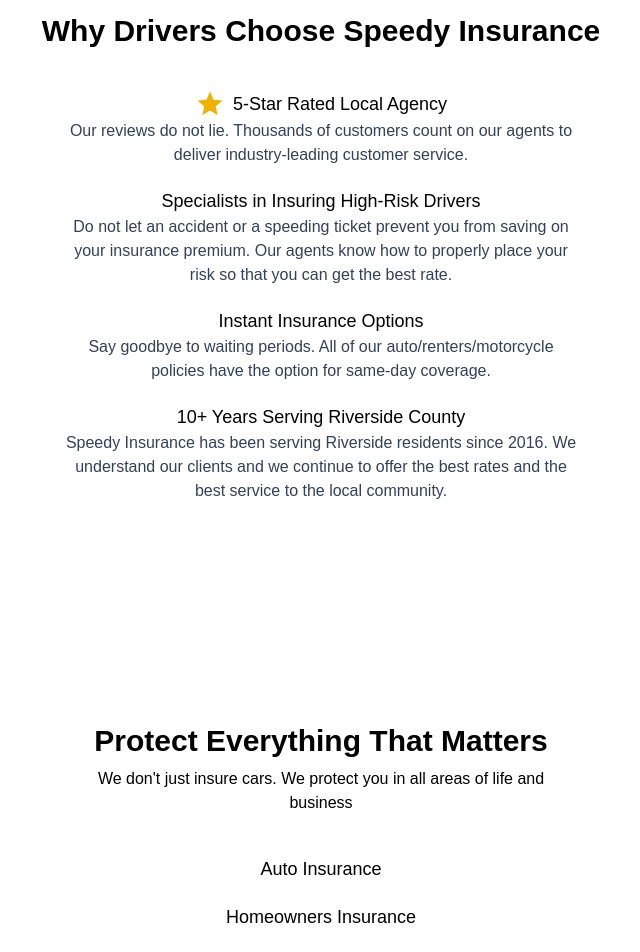
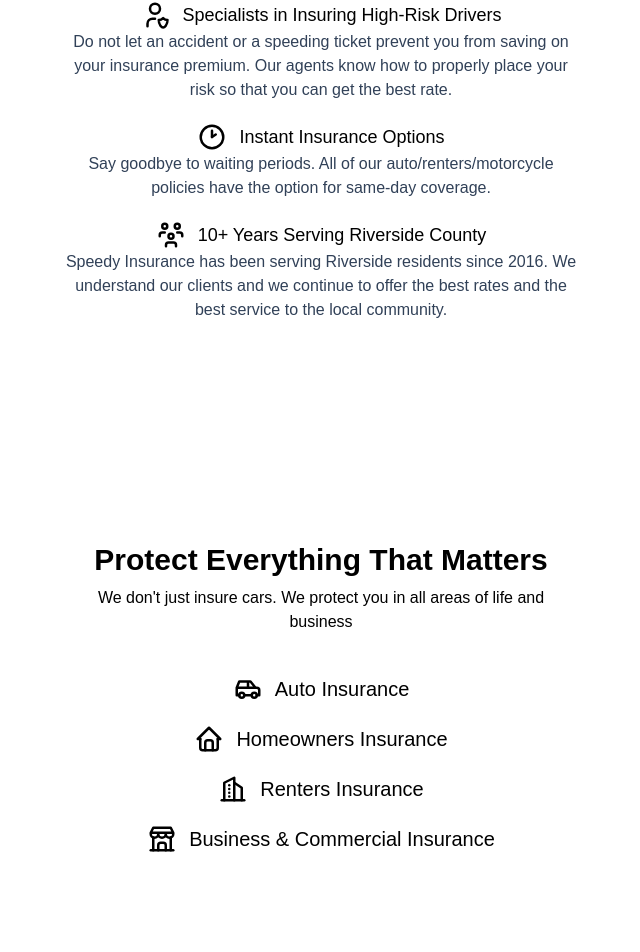
Before and after one commit to heyyysus/speedy-lead-page, a Next.js app: page /quote/1 in a window 1280 px wide. Before the commit this address had no page. Shown: the part 1639-2591 px from the top of the page, without its empty margins (319-959 px from the left). Built offline with nearby package versions, Linux system fonts and the light colour scheme.

Commit message:
add icons, make quote form universal

```diff
--- a/app/CEOSection.tsx
+++ b/app/CEOSection.tsx
@@ -4,6 +4,7 @@
 export const CEOSection = () => {
     return(
     <div className="flex flex-col w-full py-20 bg-white mt-10 items-center">
+        <div><h1 className="text-nowrap mb-10 text-xl md:text-3xl font-bold">Our Agents</h1></div>
         <div className="flex flex-row max-w-256 items-center">
             <Image className="rounded-md" src="/tony_portrait.png" width={128} height={192} alt="Tony Dabouqi CEO" />
             <div className="ml-5">
--- a/app/Header.tsx
+++ b/app/Header.tsx
@@ -68,11 +68,11 @@
                     {/* Dropdown */}
                     {dropdown && (
                         <div className="text-nowrap absolute top-full left-0 pt-1 bg-white border border-gray-200 rounded shadow-lg z-50">
-                        <a href="/auto" className="block px-4 py-2 hover:bg-gray-100">Auto Insurance</a>
-                        <a href="#" className="block px-4 py-2 hover:bg-gray-100">Motorcycle Insurance</a>
-                        <a href="#" className="block px-4 py-2 hover:bg-gray-100">Home Insurance</a>
-                        <a href="#" className="block px-4 py-2 hover:bg-gray-100">Renters Insurance</a>
-                        <a href="#" className="block px-4 py-2 hover:bg-gray-100">Commercial Insurance</a>
+                        <a href="/quote/auto" className="block px-4 py-2 hover:bg-gray-100">Auto Insurance</a>
+                        <a href="/quote/motorcycle" className="block px-4 py-2 hover:bg-gray-100">Motorcycle Insurance</a>
+                        <a href="/quote/home" className="block px-4 py-2 hover:bg-gray-100">Home Insurance</a>
+                        <a href="/quote/renters" className="block px-4 py-2 hover:bg-gray-100">Renters Insurance</a>
+                        <a href="/quote/business" className="block px-4 py-2 hover:bg-gray-100">Commercial Insurance</a>
                         </div>
                     )}
 
--- /dev/null
+++ b/app/Icons.tsx
@@ -0,0 +1,87 @@
+
+
+export const CarIcon = () => {
+    return (
+        <svg xmlns="http://www.w3.org/2000/svg" width="30" height="30" viewBox="0 0 24 24" fill="none" stroke="currentColor" strokeWidth="2" strokeLinecap="round" strokeLinejoin="round" className="icon icon-tabler icons-tabler-outline icon-tabler-car">
+            <path stroke="none" d="M0 0h24v24H0z" fill="none" />
+            <path d="M5 17a2 2 0 1 0 4 0a2 2 0 1 0 -4 0" />
+            <path d="M15 17a2 2 0 1 0 4 0a2 2 0 1 0 -4 0" />
+            <path d="M5 17h-2v-6l2 -5h9l4 5h1a2 2 0 0 1 2 2v4h-2m-4 0h-6m-6 -6h15m-6 0v-5" />
+        </svg>
+    )
+}
+
+export const HomeIcon = () => {
+    return (
+        <svg xmlns="http://www.w3.org/2000/svg" width="30" height="30" viewBox="0 0 24 24" fill="none" stroke="currentColor" strokeWidth="2" strokeLinecap="round" strokeLinejoin="round" className="icon icon-tabler icons-tabler-outline icon-tabler-home">
+            <path stroke="none" d="M0 0h24v24H0z" fill="none" />
+            <path d="M5 12l-2 0l9 -9l9 9l-2 0" />
+            <path d="M5 12v7a2 2 0 0 0 2 2h10a2 2 0 0 0 2 -2v-7" />
+            <path d="M9 21v-6a2 2 0 0 1 2 -2h2a2 2 0 0 1 2 2v6" />
+        </svg>
+    );
+}
+
+export const ApartmentIcon = () => {
+    return (
+        <svg xmlns="http://www.w3.org/2000/svg" width="30" height="30" viewBox="0 0 24 24" fill="none" stroke="currentColor" strokeWidth="2" strokeLinecap="round" strokeLinejoin="round" className="icon icon-tabler icons-tabler-outline icon-tabler-building-skyscraper">
+            <path stroke="none" d="M0 0h24v24H0z" fill="none" />
+            <path d="M3 21l18 0" />
+            <path d="M5 21v-14l8 -4v18" />
+            <path d="M19 21v-10l-6 -4" />
+            <path d="M9 9l0 .01" />
+            <path d="M9 12l0 .01" />
+            <path d="M9 15l0 .01" />
+            <path d="M9 18l0 .01" />
+        </svg>
+    );
+}
+
+export const ShopIcon = () => {
+    return (
+        <svg xmlns="http://www.w3.org/2000/svg" width="30" height="30" viewBox="0 0 24 24" fill="none" stroke="currentColor" strokeWidth="2" strokeLinecap="round" strokeLinejoin="round" className="icon icon-tabler icons-tabler-outline icon-tabler-building-store">
+            <path stroke="none" d="M0 0h24v24H0z" fill="none" />
+            <path d="M3 21l18 0" />
+            <path d="M3 7v1a3 3 0 0 0 6 0v-1m0 1a3 3 0 0 0 6 0v-1m0 1a3 3 0 0 0 6 0v-1h-18l2 -4h14l2 4" />
+            <path d="M5 21l0 -10.15" />
+            <path d="M19 21l0 -10.15" />
+            <path d="M9 21v-4a2 2 0 0 1 2 -2h2a2 2 0 0 1 2 2v4" />
+        </svg>
+    );
+}
+
+export const InsuranceAgentIcon = () => {
+    return (
+        <svg xmlns="http://www.w3.org/2000/svg" width="30" height="30" viewBox="0 0 24 24" fill="none" stroke="currentColor" strokeWidth="2" strokeLinecap="round" strokeLinejoin="round" className="icon icon-tabler icons-tabler-outline icon-tabler-user-shield">
+            <path stroke="none" d="M0 0h24v24H0z" fill="none" />
+            <path d="M6 21v-2a4 4 0 0 1 4 -4h2" />
+            <path d="M22 16c0 4 -2.5 6 -3.5 6s-3.5 -2 -3.5 -6c1 0 2.5 -.5 3.5 -1.5c1 1 2.5 1.5 3.5 1.5" />
+            <path d="M8 7a4 4 0 1 0 8 0a4 4 0 0 0 -8 0" />
+        </svg>
+    );
+}
+
+export const TimerIcon = () => {
+    return (
+        <svg xmlns="http://www.w3.org/2000/svg" width="30" height="30" viewBox="0 0 24 24" fill="none" stroke="currentColor" strokeWidth="2" strokeLinecap="round" strokeLinejoin="round" className="icon icon-tabler icons-tabler-outline icon-tabler-clock-hour-2">
+            <path stroke="none" d="M0 0h24v24H0z" fill="none" />
+            <path d="M3 12a9 9 0 1 0 18 0a9 9 0 1 0 -18 0" />
+            <path d="M12 12l3 -2" />
+            <path d="M12 7v5" />
+        </svg>
+            );
+}
+
+export const GroupIcon = () => {
+    return (
+        <svg xmlns="http://www.w3.org/2000/svg" width="30" height="30" viewBox="0 0 24 24" fill="none" stroke="currentColor" strokeWidth="2" strokeLinecap="round" strokeLinejoin="round" className="icon icon-tabler icons-tabler-outline icon-tabler-users-group">
+            <path stroke="none" d="M0 0h24v24H0z" fill="none" />
+            <path d="M10 13a2 2 0 1 0 4 0a2 2 0 0 0 -4 0" />
+            <path d="M8 21v-1a2 2 0 0 1 2 -2h4a2 2 0 0 1 2 2v1" />
+            <path d="M15 5a2 2 0 1 0 4 0a2 2 0 0 0 -4 0" />
+            <path d="M17 10h2a2 2 0 0 1 2 2v1" />
+            <path d="M5 5a2 2 0 1 0 4 0a2 2 0 0 0 -4 0" />
+            <path d="M3 13v-1a2 2 0 0 1 2 -2h2" />
+        </svg>
+    );
+}
--- a/app/InfoSections.tsx
+++ b/app/InfoSections.tsx
@@ -1,5 +1,5 @@
 import { Star } from "./layout";
-
+import { CarIcon, HomeIcon, ApartmentIcon, ShopIcon, InsuranceAgentIcon, TimerIcon, GroupIcon } from "./Icons";
 
 export const InfoSection1 = () => {
     return(
@@ -15,7 +15,7 @@
                     </p>
 
                     <h2 className="flex flex-row items-center text-lg">
-                        Specialists in Insuring High-Risk Drivers
+                        <InsuranceAgentIcon /><div className="ml-3">Specialists in Insuring High-Risk Drivers</div>
                     </h2>
                     <p className="text-slate-700 mb-5">
                         Do not let an accident or a speeding ticket prevent you from
@@ -24,14 +24,14 @@
                     </p>
 
                     <h2 className="flex flex-row items-center text-lg">
-                        Instant Insurance Options
+                        <TimerIcon /><div className="ml-3">Instant Insurance Options</div>
                     </h2>
                     <p className="text-slate-700 mb-5">
                         Say goodbye to waiting periods. All of our auto/renters/motorcycle policies have the option for same-day coverage.
                     </p>
 
                     <h2 className="flex flex-row items-center text-lg">
-                        10+ Years Serving Riverside County
+                        <GroupIcon /><div className="ml-3">10+ Years Serving Riverside County</div>
                     </h2>
                     <p className="text-slate-700 mb-5">
                         Speedy Insurance has been serving Riverside residents since 2016. We understand our clients and we continue to offer
@@ -50,17 +50,17 @@
                 We don't just insure cars. We protect you in all areas of life and business
             </h2>
             <div className="flex flex-col items-center justify-center max-w-96 md:max-w-128 text-center">
-                    <h2 className="flex flex-row items-center text-lg mb-5">
-                        Auto Insurance
+                    <h2 className="flex flex-row items-center text-xl mb-5">
+                        <CarIcon /><div className="ml-3">Auto Insurance</div>
                     </h2>
-                    <h2 className="flex flex-row items-center text-lg mb-5">
-                        Homeowners Insurance
+                    <h2 className="flex flex-row items-center text-xl mb-5">
+                        <HomeIcon /><div className="ml-3">Homeowners Insurance</div>
                     </h2>
-                    <h2 className="flex flex-row items-center text-lg mb-5">
-                        Renters Insurance
+                    <h2 className="flex flex-row items-center text-xl mb-5">
+                        <ApartmentIcon /><div className="ml-3">Renters Insurance</div>
                     </h2>
-                    <h2 className="flex flex-row items-center text-lg">
-                        Business &amp; Commercial Insurance
+                    <h2 className="flex flex-row items-center text-xl">
+                        <ShopIcon /><div className="ml-3">Business &amp; Commercial Insurance</div>
                     </h2>
             </div>
         </div>
--- a/app/QuoteBox.tsx
+++ b/app/QuoteBox.tsx
@@ -2,12 +2,12 @@
 import { useRouter } from "next/navigation";
 import { useState } from "react";
 
-type Option = {
+export type Option = {
   id: string;
   label: string;
 };
 
-const options: Option[] = [
+export const options: Option[] = [
   { id: "auto", label: "Car Insurance" },
   { id: "motorcycle", label: "Motorcycle Insurance" },
   { id: "business", label: "Business Insurance" },
@@ -71,7 +71,7 @@
       <button
         className="w-full bg-red-600 hover:bg-red-700 text-white text-lg font-bold py-4 rounded-lg transition cursor-pointer"
         onClick={() => {
-            router.push(`/${selected}`);
+            router.push(`/quote/${selected}`);
         }}
       >
         Get A Quote Now!
--- a/app/api/contact/route.ts
+++ b/app/api/contact/route.ts
@@ -1,5 +1,5 @@
 import { Resend } from 'resend';
-import { Submission } from '@/app/auto/page';
+import { Submission } from '@/app/quote/[line]/page';
 import type { NextRequest } from 'next/server';
 import { headers } from 'next/headers';
 
@@ -32,6 +32,7 @@
     subject: 'New Form Submission',
     replyTo: "noreply@speedyins.com",
     html: `
+      <p><strong>Business Line:</strong> ${submission.lineDesc} </p>
       <p><strong>First Name:</strong> ${submission.fname}</p>
       <p><strong>Last Name:</strong> ${submission.lname}</p>
       <p><strong>Phone No:</strong> ${submission.phone}</p>
--- a/app/locations/page.tsx
+++ b/app/locations/page.tsx
@@ -80,6 +80,8 @@
         },
     ];
 
+
+
     return (
     <div className="flex flex-col items-center justify-items-center min-h-120 mx-auto py-8 px-12 w-full md:max-w-5/6 bg-white rounded-lg shadow-md">
         <h1 className="text-3xl text-slate-700 font-semibold mb-10">Locations</h1>
--- a/app/auto/AutoSlide2.tsx
+++ b/app/quote/[line]/AutoSlide2.tsx
@@ -1,10 +1,11 @@
 'use client'
 import { useState } from "react";
-import CarModels from "../../data/car-models.json";
+import CarModels from "../../../data/car-models.json";
 
 
 export interface QuoteBoxProps {
     handleSubmit?: (year: string, make: string, model: string) => void;
+    lineDesc?: string;
 };
 
 
@@ -35,7 +36,7 @@
 
 
 
-export default function AutoSlide2({ handleSubmit }: QuoteBoxProps) {
+export default function AutoSlide2({ handleSubmit, lineDesc }: QuoteBoxProps) {
   const [ fname, setfname ] = useState<string>("");
   const [ lname, setlname ] = useState<string>("");
   const [ zip, setzip ] = useState<string>("");
--- a/package.json
+++ b/package.json
@@ -9,6 +9,10 @@
     "lint": "eslint"
   },
   "dependencies": {
+    "@emotion/react": "^11.14.0",
+    "@emotion/styled": "^11.14.1",
+    "@mui/icons-material": "^9.0.1",
+    "@mui/material": "^9.0.1",
     "next": "16.1.6",
     "react": "19.2.3",
     "react-dom": "19.2.3",
```
Also changed, not shown: app/quote/[line]/AutoSlide1.tsx (renamed from app/auto/AutoSlide1.tsx, +10 -3 lines), app/quote/[line]/page.tsx (renamed from app/auto/page.tsx, +20 -13 lines), 1 other file (tests, documents, lock files or other folders).
